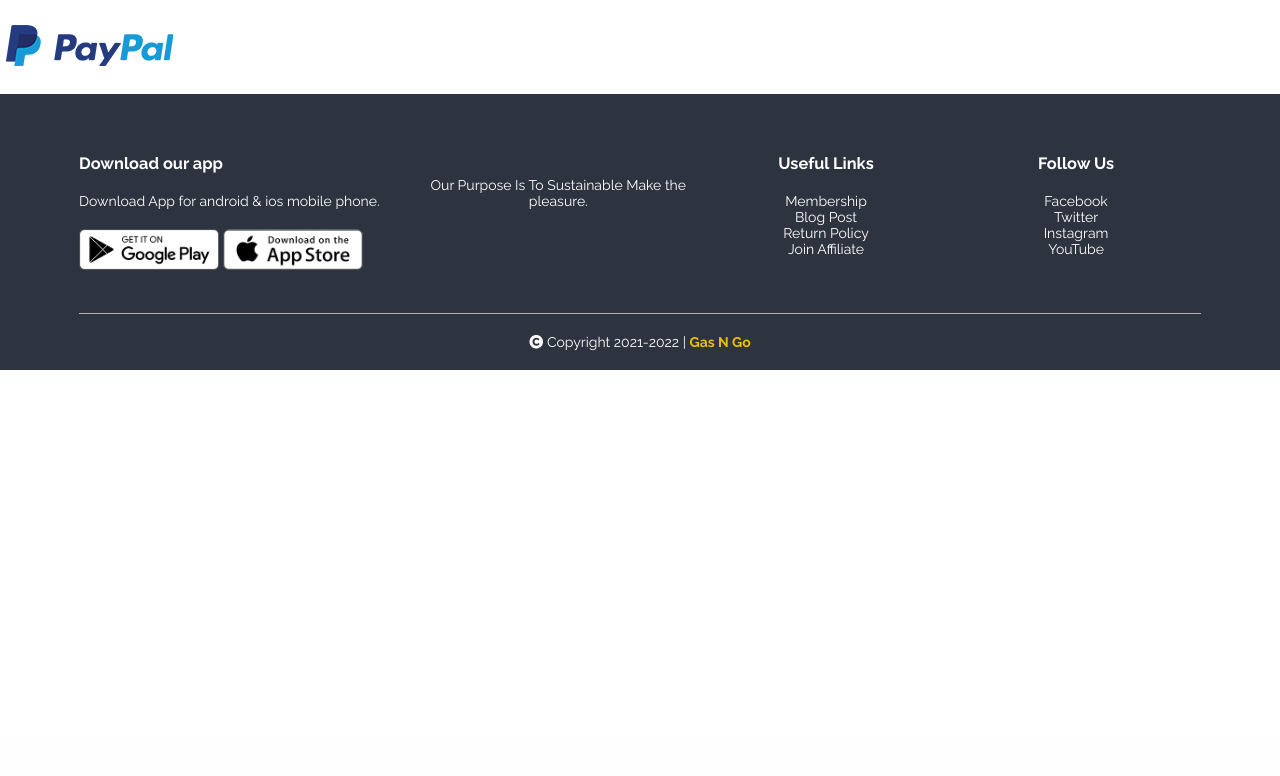
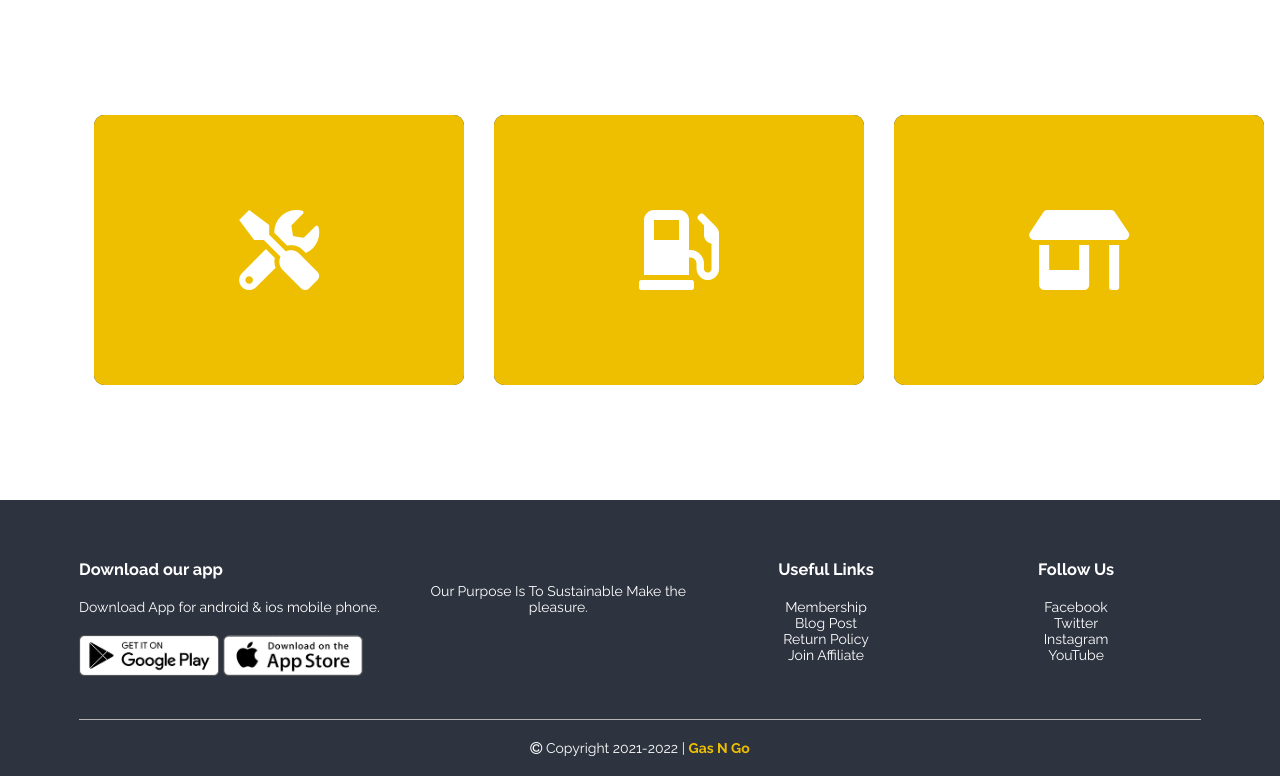
Before and after one commit to masrufjaman/gas-n-go, a Django app: page / in a window 1280 px wide. Shown: the part 63-839 px from the top of the page. Before the commit the page ends 433 px from the top, so only its background shows below. Run offline with Django 3.2, Linux system fonts and the light colour scheme.

Commit message:
added main content

```diff
--- /dev/null
+++ b/home/static/home/styles/home.css
@@ -0,0 +1,88 @@
+/* ----- Main Section ----- */
+.container_two {
+  position: relative;
+  width: 1200px;
+  height: 300px;
+  margin: 100px auto;
+}
+
+.container_two .box {
+  position: relative;
+  width: calc(400px - 30px);
+  height: calc(300px - 30px);
+  background: #232b38;
+  float: left;
+  margin: 15px;
+  -webkit-box-sizing: border-box;
+          box-sizing: border-box;
+  overflow: hidden;
+  border-radius: 10px;
+}
+
+.container_two .box .icon {
+  position: absolute;
+  top: 0;
+  left: 0;
+  width: 100%;
+  height: 100%;
+  background: #eebf00;
+  -webkit-transition: 0.5s;
+  transition: 0.5s;
+  z-index: 1;
+}
+
+.container_two .box:hover .icon {
+  top: 20px;
+  left: calc(50% - 40px);
+  width: 80px;
+  height: 80px;
+  border-radius: 50%;
+}
+
+.container_two .box .icon .fas {
+  position: absolute;
+  top: 50%;
+  left: 50%;
+  -webkit-transform: translate(-50%, -50%);
+          transform: translate(-50%, -50%);
+  font-size: 80px;
+  -webkit-transition: 0.5s;
+  transition: 0.5s;
+  color: #fff;
+}
+
+.container_two .box:hover .icon .fas {
+  font-size: 40px;
+}
+
+.container_two .box .content {
+  position: absolute;
+  top: 100%;
+  height: calc(100% - 100px);
+  text-align: center;
+  padding: 20px;
+  -webkit-box-sizing: border-box;
+          box-sizing: border-box;
+  -webkit-transition: 0.5s;
+  transition: 0.5s;
+  opacity: 0;
+}
+
+.container_two .box:hover .content {
+  top: 100px;
+  opacity: 1;
+}
+
+.container_two .box .content h3 {
+  margin: 0 0 10px;
+  padding: 0;
+  color: #fff;
+  font-size: 24px;
+}
+
+.container_two .box .content p {
+  margin: 0;
+  padding: 0;
+  color: #fff;
+}
+/*# sourceMappingURL=home.css.map */
--- /dev/null
+++ b/home/static/home/styles/home.scss
@@ -0,0 +1,83 @@
+// !import color variable
+@import "./colorsVar";
+
+/* ----- Main Section ----- */
+.container_two {
+  position: relative;
+  width: 1200px;
+  height: 300px;
+  margin: 100px auto;
+}
+
+.container_two .box {
+  position: relative;
+  width: calc(400px - 30px);
+  height: calc(300px - 30px);
+  background: $secondary;
+  float: left;
+  margin: 15px;
+  box-sizing: border-box;
+  overflow: hidden;
+  border-radius: 10px;
+}
+
+.container_two .box .icon {
+  position: absolute;
+  top: 0;
+  left: 0;
+  width: 100%;
+  height: 100%;
+  background: $primary;
+  transition: 0.5s;
+  z-index: 1;
+}
+
+.container_two .box:hover .icon {
+  top: 20px;
+  left: calc(50% - 40px);
+  width: 80px;
+  height: 80px;
+  border-radius: 50%;
+}
+
+.container_two .box .icon .fas {
+  position: absolute;
+  top: 50%;
+  left: 50%;
+  transform: translate(-50%, -50%);
+  font-size: 80px;
+  transition: 0.5s;
+  color: #fff;
+}
+
+.container_two .box:hover .icon .fas {
+  font-size: 40px;
+}
+
+.container_two .box .content {
+  position: absolute;
+  top: 100%;
+  height: calc(100% - 100px);
+  text-align: center;
+  padding: 20px;
+  box-sizing: border-box;
+  transition: 0.5s;
+  opacity: 0;
+}
+
+.container_two .box:hover .content {
+  top: 100px;
+  opacity: 1;
+}
+
+.container_two .box .content h3 {
+  margin: 0 0 10px;
+  padding: 0;
+  color: #fff;
+  font-size: 24px;
+}
+.container_two .box .content p {
+  margin: 0;
+  padding: 0;
+  color: #fff;
+}
--- a/home/static/home/main.scss
+++ b/home/static/home/styles/main.scss
@@ -1,3 +1,4 @@
+// !import color variable
 @import "./colorsVar";
 
 // !flex, justify & align for use in html
--- a/home/templates/home/base.html
+++ b/home/templates/home/base.html
@@ -8,7 +8,7 @@
 
     <!-- ! Links -->
     <!-- * css link -->
-    <link rel="stylesheet" href="{% static 'home/main.css' %}" />
+    <link rel="stylesheet" href="{% static 'home/styles/main.css' %}" />
 
     <!-- * icons link -->
     <link
@@ -93,21 +93,21 @@
     </nav>
     <!-- *Navbar End -->
 
+    <!-- *Content -->
     <div class="container">
-      {% block content %}{% endblock %}
+      {% block content %}
+
+      {% endblock %}
     </div>
+    <!-- *Content -->
 
-    <!-- *Brands Start -->
-    <div class="brands">
-      <div class="small-container">
-        <div class="row">
-          <div class="col-1">
-            <img src="{% static "home/images/logo-paypal.png" %}"" alt="">
-          </div>
-        </div>
-      </div>
+    <!-- *Brands -->
+    <div class="container">
+      {% block brands %}
+
+      {% endblock brands %}
     </div>
-    <!-- *Brands End -->
+    <!-- *Brands -->
 
     <!-- * Footer Start -->
     <div class="footer">
--- a/home/templates/home/home.html
+++ b/home/templates/home/home.html
@@ -1,93 +1,55 @@
+{% extends "home/base.html" %} {% load static %}
 
+<!-- *Content Start -->
+{% block content %}
+<!-- !Links -->
+<!-- * css link -->
+<link rel="stylesheet" href="{% static 'home/styles/home.css' %}" />
 
+<!-- * icons link -->
+<link
+  rel="stylesheet"
+  href="https://stackpath.bootstrapcdn.com/font-awesome/4.7.0/css/font-awesome.min.css"
+/>
+<!-- !Links -->
 
-{% extends "home/base.html" %} {% load static %}{% block content %}
-<link rel="stylesheet" href="{% static 'home/main.css' %}" />
-{% comment %} <!DOCTYPE html>
-<html>
-<head>
-<style>
-
-.box {
-  float: left;
-  width: 33.33%;
-  padding: 95px;
-}
-
-.clearfix::after {
-  content: "";
-  clear: both;
-  display: table;
-}
-</style>
-</head>
-<body>
-
-
-<p> </p>
-
-<div class="clearfix">
-  <div class="box" style="background-color:#bbb">
-  <p>                                          </p>
+<div class="container_two">
+  <div class="box">
+    <div class="icon">
+      <i class="fas fa-tools"></i>
+    </div>
+    <div class="content">
+      <h3>Service Centre</h3>
+      <p>
+        Lorem ipsum dolor, sit amet consectetur adipisicing elit. Eaque
+        quibusdam ex et reiciendis quasi fugiat.
+      </p>
+    </div>
   </div>
-  <div class="box" style="background-color:#ccc">
-  <p>                                            </p>
+  <div class="box">
+    <div class="icon">
+      <i class="fas fa-gas-pump"></i>
+    </div>
+    <div class="content">
+      <h3>Load Oil/Gas</h3>
+      <p>
+        Lorem ipsum dolor, sit amet consectetur adipisicing elit. Eaque
+        quibusdam ex et reiciendis quasi fugiat.
+      </p>
+    </div>
   </div>
-  <div class="box" style="background-color:#ddd">
-  <p>                                             </p>
-  </div>
-</div>
-
-<head>
-    <style>
-    * {
-      box-sizing: border-box
-    }
-
-    .box {
-      float: left;
-      width: 33.33%;
-      padding: 95px;
-    }
-
-    .clearfix::after {
-      content: "";
-      clear: both;
-      display: table;
-    }
-    </style>
-    </head>
-    <body>
-
-    <p>    </p>
-
-    <div class="clearfix">
-      <div class="box" style="background-color:#bbb">
-      <p>                                           </p>
-      </div>
-      <div class="box" style="background-color:#ccc">
-      <p>                                                </p>
-      </div>
-      <div class="box" style="background-color:#ddd">
-      <p>                                                   </p>
-      </div>
+  <div class="box">
+    <div class="icon">
+      <i class="fas fa-store-alt"></i>
     </div>
-
-    </body>
-</body>
-</html> {% endcomment %}
-<div class="clearfix">
-  <div class="box" >
-  </div>
-  <div class="box" >
-  </div>
-  <div class="box" >
+    <div class="content">
+      <h3>Parts Store</h3>
+      <p>
+        Lorem ipsum dolor, sit amet consectetur adipisicing elit. Eaque
+        quibusdam ex et reiciendis quasi fugiat.
+      </p>
     </div>
-  <div class="box" >
-  </div>
-  <div class="box" >
-  </div>
-  <div class="box" >
   </div>
 </div>
 {% endblock content %}
+<!-- *Content End -->
```
Also changed, not shown: home/static/home/home.css (deleted, +0 -13 lines), home/static/home/home.scss (deleted, +0 -12 lines), home/static/home/styles/_colorsVar.scss (renamed from home/static/home/_colorsVar.scss), home/static/home/styles/main.css (renamed from home/static/home/main.css), 4 other files.
